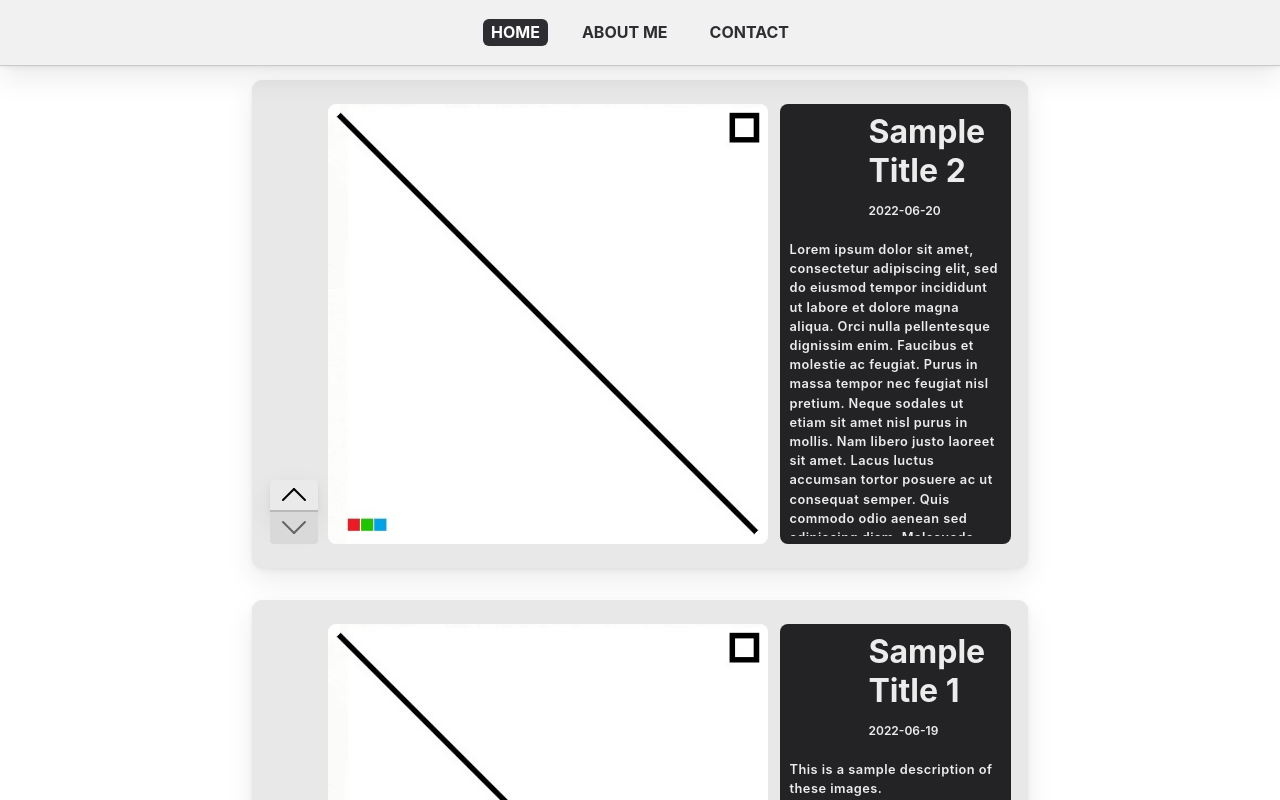
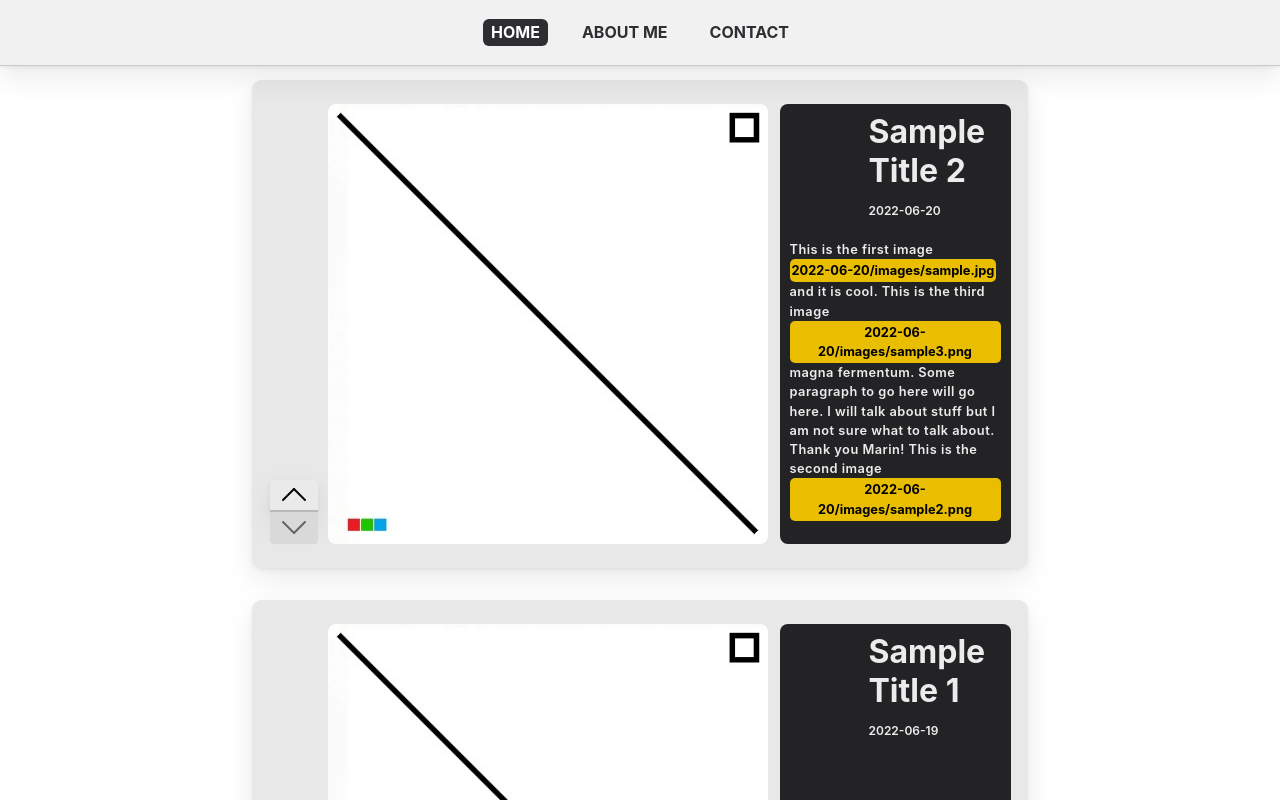
Before and after one commit to aaronmerino/personal-website, a Next.js app: page / in a window 1280 px wide. Shown: the top 800 px of the page. Built offline with nearby package versions, Linux system fonts and the light colour scheme.

Commit message:
added a parser to content to check for React Components

```diff
--- a/app/components/Post.js
+++ b/app/components/Post.js
@@ -5,6 +5,73 @@ import UpArrowIcon from '../icons/UpArrow'
 import DownArrowIcon from '../icons/DownArrow'
 import { useState } from 'react';
 
+function parseContent(content, handleSetImage) {
+  // STATES:
+  //   FINDING_START (looking for '<')
+  //   FINDING_NAME (looking for '<name ...')
+  //   FINDING_IMAGE_NAME (looking for '<... fname=...')
+  //   FOUND_END (found '>')
+
+  // in the FINDING_START CASE, there are two types of characters we are looking for:
+  //    type1: '<'
+  //    type2: not '<'
+  const COMPONENTS_NAME = {FigureButton: true}
+
+  let res = [];
+  let text = '';
+  let currState = 'FINDING_START';
+
+  let componentName = '';
+  let fname = '';
+
+  console.log(JSON.stringify(content));
+
+  for (let i = 0; i < content.length; i++) {
+    let char = content[i];
+    switch (currState) {
+      case 'FINDING_START':
+        if (char === '<') {
+          if (text !== '') res.push(<span key={i}>{text}</span>);
+          currState = 'FINDING_NAME';
+        } else {
+          if (content.substr(i, 2) === '\r\n') {
+            res.push(<span key={i}>-</span>);
+            text = '';
+          } else {
+            text += char;
+          }
+        }
+        break;
+      case 'FINDING_NAME':
+        if (char !== ' ') {
+          componentName += char;
+        } else {
+          if (COMPONENTS_NAME[componentName] === undefined) {
+            throw new Error(`Name of Component "${componentName}" is not recognized!`);
+          } else {
+            currState = 'FINDING_IMAGE_NAME';
+          }
+        }
+        break;
+      case 'FINDING_IMAGE_NAME':
+        if (char !== '>') {
+          fname += char;
+        } else {
+          currState = 'FOUND_END';
+        }
+        break;
+      case 'FOUND_END':
+        res.push(<FigureButton key={i} fname={fname} handleSetImage={handleSetImage} />);
+        currState = 'FINDING_START';
+        componentName = '';
+        fname = '';
+        text='';
+        break;
+    }
+  }
+
+  return res;
+}
 
 export function Post({ title, date, images, content }) {
   const [index, setIndex] = useState(0);
@@ -24,12 +91,24 @@ export function Post({ title, date, images, content }) {
     }
   }
 
+  function handleSetImage(fname) {
+    setIndex(images.findIndex((name) => name === fname));
+  }
 
   return (
     <div className={styles.post}>
-      <ImageGallery images={images} index={index} handleNextClick={handleNextClick} handlePrevClick={handlePrevClick} hasNext={hasNext} hasPrev={hasPrev}/>
+      <ImageGallery images={images}
+                    index={index}
+                    handleNextClick={handleNextClick}
+                    handlePrevClick={handlePrevClick}
+                    hasNext={hasNext}
+                    hasPrev={hasPrev}/>
 
-      <Description title={title} date={date} content={content}/>
+      <Description  title={title}
+                    date={date}
+                    content={content}
+                    handleSetImage={handleSetImage}
+                    />
     </div>
   );
 
@@ -43,13 +122,13 @@ function ImageGallery({ images, index, handleNextClick, handlePrevClick, hasNext
                         ${(hasNext ? styles.enabled : styles.disabled)}
                         ${styles.roundedUp}
                         ${styles.borderUp}`}
-            onClick={handleNextClick} disabled={!hasNext}>
+                onClick={handleNextClick} disabled={!hasNext}>
               <UpArrowIcon disabled={!hasNext}/>
         </button>
         <button className={`${styles.button}
                         ${(hasPrev ? styles.enabled : styles.disabled)}
                         ${styles.roundedDown} `}
-            onClick={handlePrevClick} disabled={!hasPrev}>
+                onClick={handlePrevClick} disabled={!hasPrev}>
               <DownArrowIcon disabled={!hasPrev}/>
         </button>
       </div>
@@ -63,7 +142,16 @@ function ImageGallery({ images, index, handleNextClick, handlePrevClick, hasNext
   );
 }
 
-function Description({ title, date, content }) {
+function Description({ title, date, content, handleSetImage }) {
+  let newContent = null;
+  try {
+    newContent = parseContent(content, handleSetImage);
+  } catch (e) {
+    console.error(e);
+    newContent = '';
+  }
+
+
   return (
     <div className={styles.description}>
       <div className={styles.header}>
@@ -72,8 +160,16 @@ function Description({ title, date, content }) {
       </div>
       <div className={`${styles.content}
                     ${styles.styledScrollbars}`}>
-                    {content}
+                    {newContent}
       </div>
     </div>
   );
 }
+
+function FigureButton({ fname, handleSetImage }) {
+  return (
+    <button className={styles.figureButton}onClick={() => handleSetImage(fname)}>
+      {fname}
+    </button>
+  );
+}
--- a/app/components/post.module.css
+++ b/app/components/post.module.css
@@ -139,6 +139,18 @@
   letter-spacing: 0.03rem;
 }
 
+.description .figureButton {
+  color: rgb(0, 0, 0);
+  font-weight: 700;
+  background-color:#e9be00;
+  border-radius: 5px;
+  padding: 2px;
+}
+
+.description .figureButton:hover {
+  background-color: #f7cf4b;
+}
+
 .styledScrollbars {
   /* Foreground, Background */
   scrollbar-color: #999 #333;
--- a/app/icons/DownArrow.js
+++ b/app/icons/DownArrow.js
@@ -2,8 +2,8 @@ export default function DownArrow({ disabled  }) {
   return(
     <svg width="32" height="32" viewBox="0 0 32 32" fill="none" xmlns="http://www.w3.org/2000/svg">
     <g id="down arrow">
-    <path id="Vector 1" d="M27 10L16 21" stroke={disabled ? "#646464" : "black"} stroke-width="2" stroke-linecap="round" stroke-linejoin="round"/>
-    <path id="Vector 2" d="M16 21L5 10" stroke={disabled ? "#646464" : "black"} stroke-width="2" stroke-linecap="round" stroke-linejoin="round"/>
+    <path id="Vector 1" d="M27 10L16 21" stroke={disabled ? "#646464" : "black"} strokeWidth="2" strokeLinecap="round" strokeLinejoin="round"/>
+    <path id="Vector 2" d="M16 21L5 10" stroke={disabled ? "#646464" : "black"} strokeWidth="2" strokeLinecap="round" strokeLinejoin="round"/>
     </g>
     </svg>
   );
--- a/app/icons/UpArrow.js
+++ b/app/icons/UpArrow.js
@@ -2,8 +2,8 @@ export default function UpArrow({ disabled }) {
   return(
     <svg width="32" height="32" viewBox="0 0 32 32" fill="none" xmlns="http://www.w3.org/2000/svg">
     <g id="up arrow">
-    <path id="Vector 1" d="M5 21L16 10" stroke={disabled ? "#646464" : "black"} stroke-width="2" stroke-linecap="round" stroke-linejoin="round"/>
-    <path id="Vector 2" d="M16 10L27 21" stroke={disabled ? "#646464" : "black"} stroke-width="2" stroke-linecap="round" stroke-linejoin="round"/>
+    <path id="Vector 1" d="M5 21L16 10" stroke={disabled ? "#646464" : "black"} strokeWidth="2" strokeLinecap="round" strokeLinejoin="round"/>
+    <path id="Vector 2" d="M16 10L27 21" stroke={disabled ? "#646464" : "black"} strokeWidth="2" strokeLinecap="round" strokeLinejoin="round"/>
     </g>
     </svg>
   );
--- a/app/page.js
+++ b/app/page.js
@@ -11,7 +11,7 @@ export default async function Page() {
   const posts = await getSortedPostsData();
   return (<div className={styles.main}>
             {posts.map((post) => {
-              return <Post key={post.title} title={post.title} date={post.date} images={post.images} content={post.content}></Post>
+              return <Post key={post.id} title={post.title} date={post.date} images={post.images} content={post.content}></Post>
             })}
           </div>);
 }
--- a/public/posts/2022-06-20/text.md
+++ b/public/posts/2022-06-20/text.md
@@ -2,11 +2,10 @@
 title: 'Sample Title 2'
 date: '2022-06-20'
 ---
+This is the first image <FigureButton 2022-06-20/images/sample.jpg> and it is cool.
 
-Lorem ipsum dolor sit amet, consectetur adipiscing elit, sed do eiusmod tempor incididunt ut labore et dolore magna aliqua. Orci nulla pellentesque dignissim enim. Faucibus et molestie ac feugiat. Purus in massa tempor nec feugiat nisl pretium. Neque sodales ut etiam sit amet nisl purus in mollis. Nam libero justo laoreet sit amet. Lacus luctus accumsan tortor posuere ac ut consequat semper. Quis commodo odio aenean sed adipiscing diam. Malesuada fames ac turpis egestas sed tempus. Enim neque volutpat ac tincidunt. Blandit turpis cursus in hac habitasse platea dictumst. Fringilla urna porttitor rhoncus dolor purus. Egestas diam in arcu cursus euismod quis viverra nibh. Cursus euismod quis viverra nibh. At ultrices mi tempus imperdiet nulla malesuada. Id aliquet risus feugiat in ante metus dictum. Elementum facilisis leo vel fringilla est ullamcorper eget nulla facilisi. Ut faucibus pulvinar elementum integer. Aliquet nibh praesent tristique magna sit amet purus gravida quis.
+This is the third image <FigureButton 2022-06-20/images/sample3.png> magna fermentum.
 
-Leo urna molestie at elementum eu facilisis sed odio morbi. Est lorem ipsum dolor sit amet consectetur adipiscing. Eros donec ac odio tempor. Ullamcorper eget nulla facilisi etiam dignissim diam quis enim lobortis. Ullamcorper velit sed ullamcorper morbi tincidunt ornare massa. Mauris in aliquam sem fringilla ut morbi. Dui id ornare arcu odio ut sem. Nisi lacus sed viverra tellus in. A diam sollicitudin tempor id eu nisl. Volutpat sed cras ornare arcu. Consequat interdum varius sit amet mattis vulputate enim nulla. Dictumst vestibulum rhoncus est pellentesque elit. Ut ornare lectus sit amet est placerat in egestas erat. Sed vulputate odio ut enim. Dui accumsan sit amet nulla facilisi morbi tempus. Fames ac turpis egestas integer eget aliquet. Eu sem integer vitae justo eget magna fermentum.
+Some paragraph to go here will go here. I will talk about stuff but I am not sure what to talk about. Thank you Marin!
 
-Et odio pellentesque diam volutpat commodo sed egestas. Ut tortor pretium viverra suspendisse potenti nullam. Ultrices in iaculis nunc sed augue. Auctor elit sed vulputate mi. Vestibulum lectus mauris ultrices eros in cursus. Augue lacus viverra vitae congue. Et pharetra pharetra massa massa ultricies. Metus dictum at tempor commodo. Sit amet est placerat in. Aliquam vestibulum morbi blandit cursus. Arcu odio ut sem nulla pharetra. Ornare suspendisse sed nisi lacus sed viverra tellus. Nullam ac tortor vitae purus. Sed augue lacus viverra vitae. Tortor at risus viverra adipiscing at. Fermentum leo vel orci porta non pulvinar neque laoreet. Aliquam nulla facilisi cras fermentum odio eu feugiat pretium. Malesuada proin libero nunc consequat interdum varius sit amet. Pulvinar neque laoreet suspendisse interdum consectetur libero id.
-
-Quis blandit turpis cursus in hac habitasse platea. Eu augue ut lectus arcu. Felis imperdiet proin fermentum leo vel orci porta. Amet mattis vulputate enim nulla aliquet. Dignissim suspendisse in est ante. Ultricies leo integer malesuada nunc vel risus. Ultrices mi tempus imperdiet nulla. Mauris vitae ultricies leo integer. Fames ac turpis egestas integer eget aliquet nibh. Vitae elementum curabitur vitae nunc sed velit dignissim sodales ut.
+This is the second image <FigureButton 2022-06-20/images/sample2.png> aaaaaa.
```
Also changed, not shown: public/posts/2022-06-19/text.md (+0 -1 lines).
